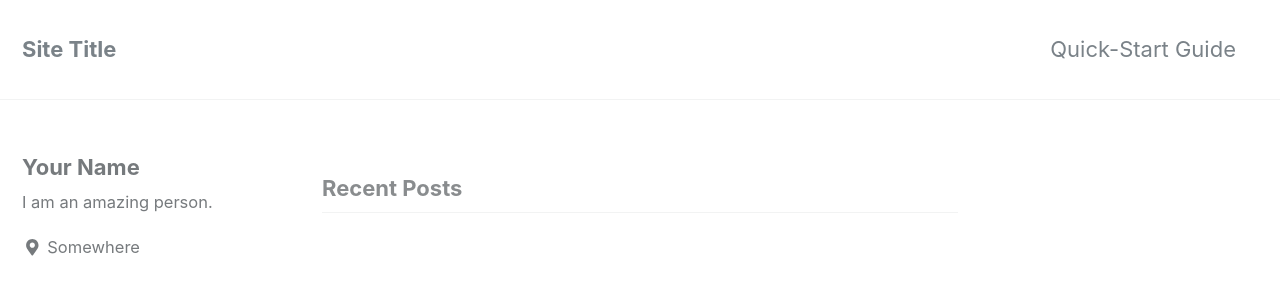
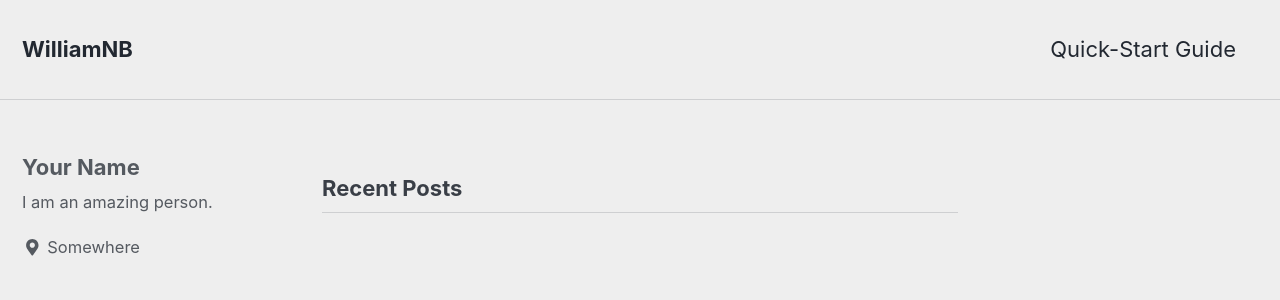
Before and after one commit to swkwon/swkwon.github.io, a Jekyll site: the page built from index.html, in a window 1280 px wide and 900 px high. Shown: the top 300 px of the window. Built offline with Jekyll 4.4.1, drawn with Linux system fonts in a browser that asks for light colours; nearby versions of some CDN libraries; the list of posts is cut into pages by our own code; some of the changed text lies outside the part shown.

Commit message:
change config

```diff
--- a/_config.yml
+++ b/_config.yml
@@ -12,14 +12,14 @@
 
 # theme                  : "minimal-mistakes-jekyll"
 # remote_theme           : "mmistakes/minimal-mistakes"
-minimal_mistakes_skin    : "default" # "air", "aqua", "contrast", "dark", "dirt", "neon", "mint", "plum", "sunrise"
+minimal_mistakes_skin    : "air" #"default", "air", "aqua", "contrast", "dark", "dirt", "neon", "mint", "plum", "sunrise"
 
 # Site Settings
 locale                   : "en-US"
-title                    : "Site Title"
+title                    : "WilliamNB"
 title_separator          : "-"
-name                     : "Your Name"
-description              : "An amazing website."
+name                     : "William"
+description              : "Awesome!"
 url                      : # the base hostname & protocol for your site e.g. "https://mmistakes.github.io"
 baseurl                  : # the subpath of your site, e.g. "/blog"
 repository               : # GitHub username/repo-name e.g. "mmistakes/minimal-mistakes"
```
Also changed, not shown: 5 other files.
